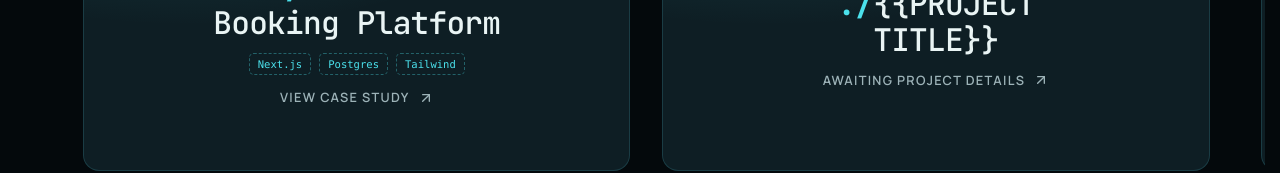
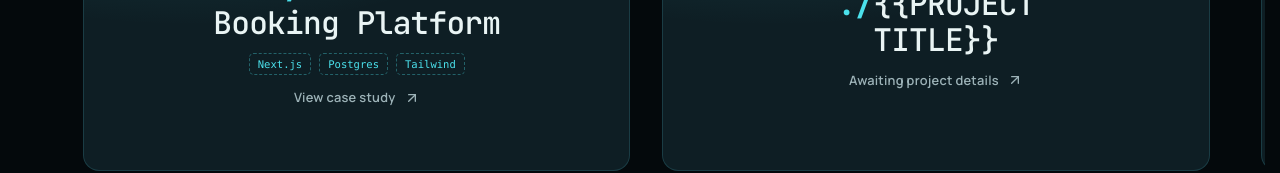
Before and after one commit to OodDev/vyn-cocreationlab, a Next.js app: page / in a window 1280 px wide. Shown: the part 4348-4521 px from the top of the page. Built offline with nearby package versions, Linux system fonts and the light colour scheme.

Commit message:
Card CTA in sentence case instead of caps

```diff
--- a/features/projects/project-card.tsx
+++ b/features/projects/project-card.tsx
@@ -85,7 +85,7 @@ export function ProjectCard(props: { project: ProjectWithMeta; index: number }):
           )}
           <span
             className={cn(
-              "text-muted group-hover:text-accent group-focus-visible:text-accent flex items-center gap-2 text-[0.8rem] font-semibold tracking-[0.1em] uppercase transition-colors",
+              "text-muted group-hover:text-accent group-focus-visible:text-accent flex items-center gap-2 text-[0.8rem] font-semibold tracking-[0.02em] transition-colors",
             )}
           >
             {project.isPlaceholder ? "Awaiting project details" : "View case study"}
```
